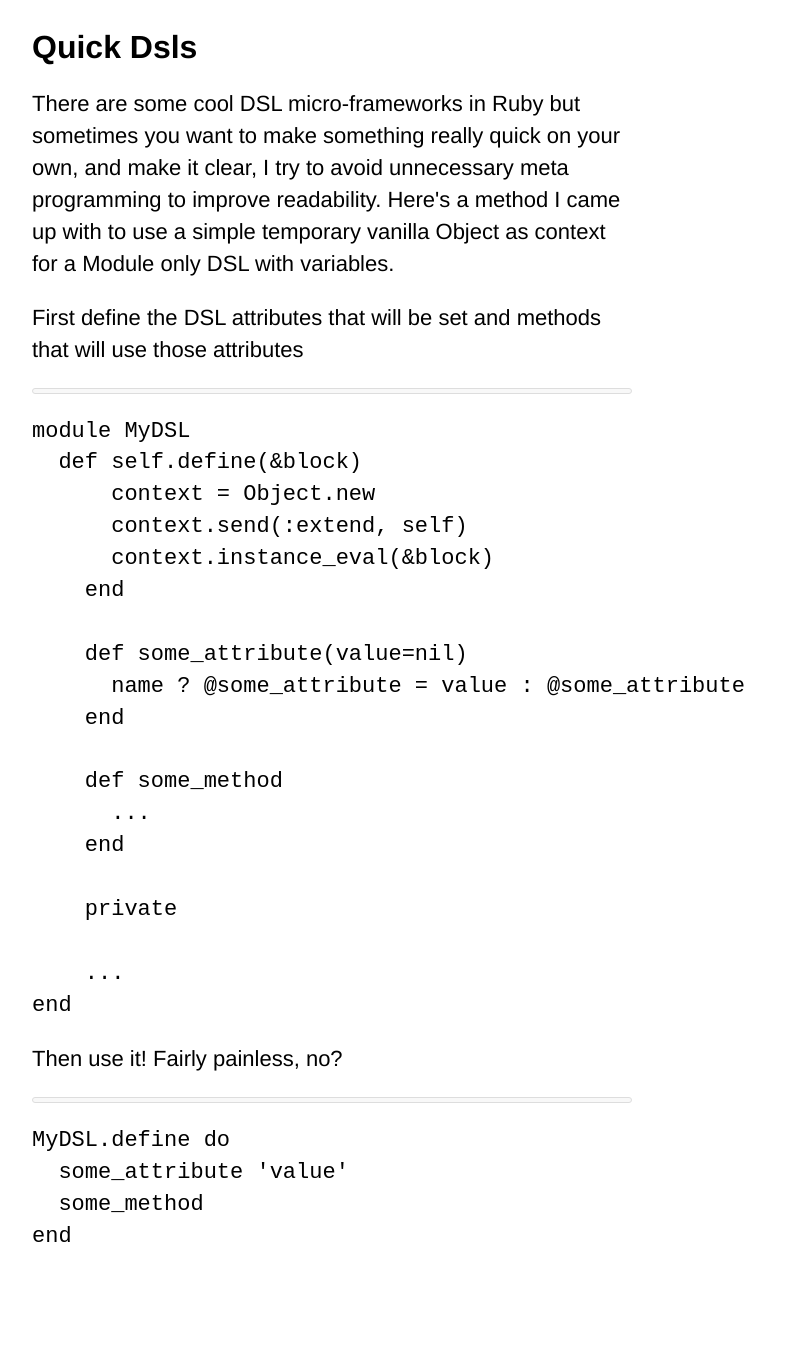
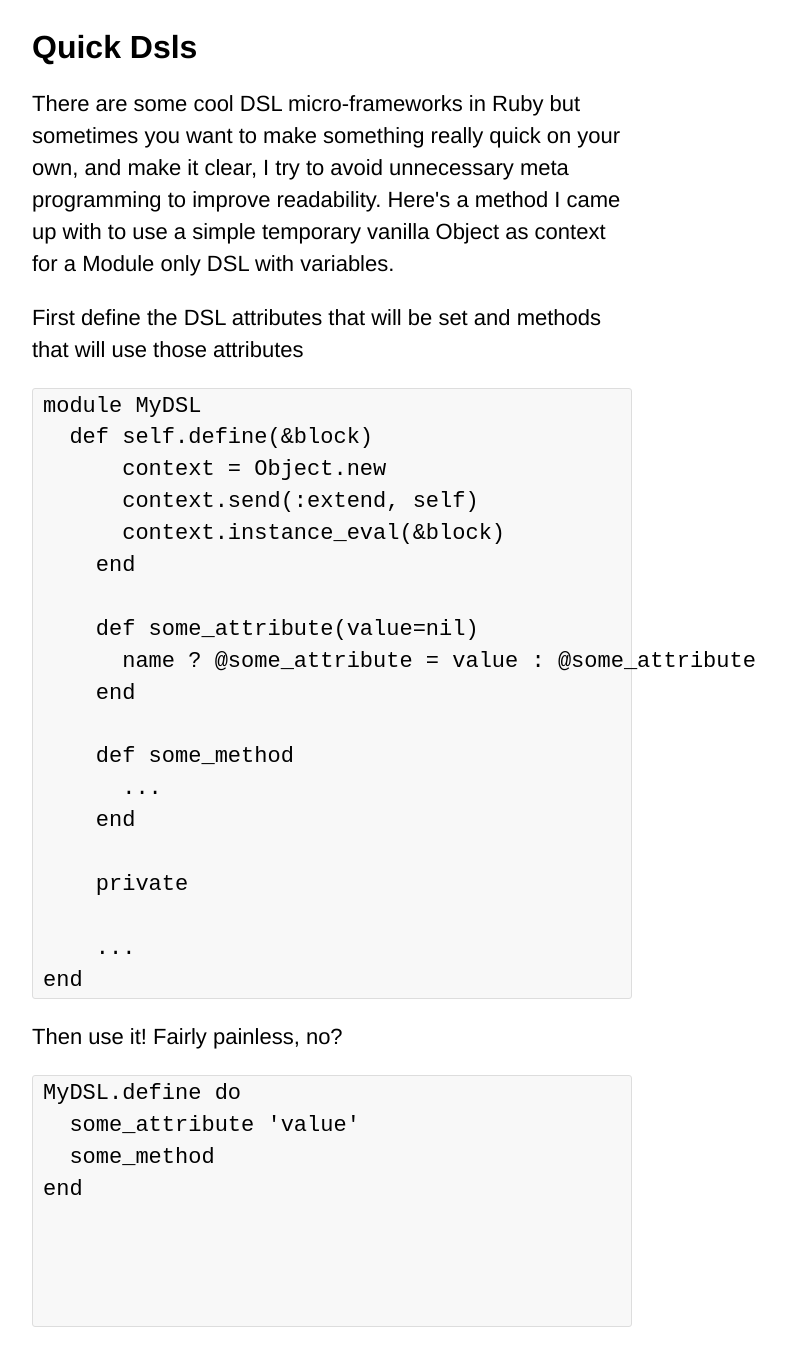
Before and after one commit to svanderbleek/svanderbleek.github.com, a Jekyll site: the page built from _posts/2013-08-09-quick-dsls.html, in a window 1280 px wide. Shown: the whole page, without its empty margins (308-1094 px from the left). Built offline with Jekyll 4.4.1, drawn with Linux system fonts in a browser that asks for light colours; before the commit the page ends 1283 px from its top, so only the background shows below that.

Commit message:
pre better

```diff
--- a/_posts/2013-08-09-quick-dsls.html
+++ b/_posts/2013-08-09-quick-dsls.html
@@ -13,8 +13,7 @@ There are some cool DSL micro-frameworks in Ruby but sometimes you want to make
 First define the DSL attributes that will be set and methods that will use those attributes
 </p>
 
-<p class="code-paragraph">
-<pre>
+<pre class="code-paragraph">
 module MyDSL
   def self.define(&block)
       context = Object.new
@@ -35,17 +34,14 @@ module MyDSL
     ...
 end
 </pre>
-</p>
 
 <p>
 Then use it! Fairly painless, no?
 </p>
 
-<p class="code-paragraph">
-<pre>
+<pre class="code-paragraph">
 MyDSL.define do
   some_attribute 'value'
   some_method
 end
-</pre>
 </p>
```
